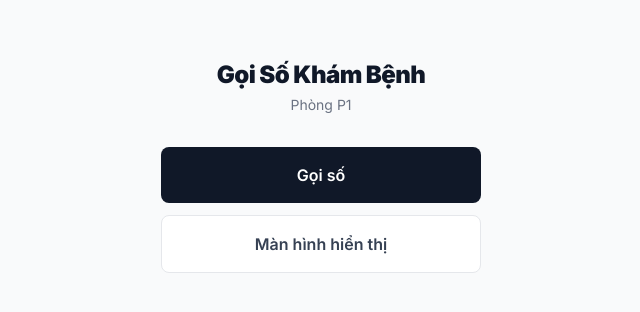
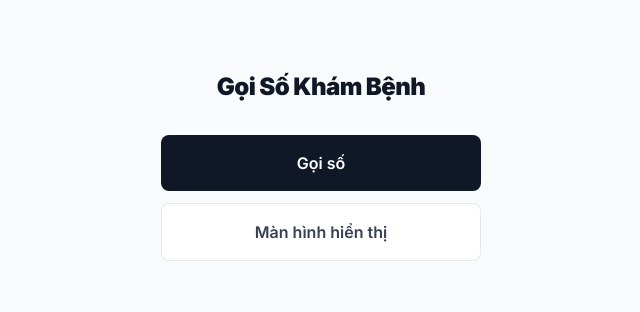
Before and after one commit to mncuchiinhuttt/GoiSoKhamBenh, a SvelteKit app: page / in a window 1280 px wide. Shown: the part 234-546 px from the top of the page, without its empty margins (319-959 px from the left). Built offline with nearby package versions, Linux system fonts and the light colour scheme.

Commit message:
Remove room label from main display and update header title

```diff
--- a/src/routes/+page.svelte
+++ b/src/routes/+page.svelte
@@ -1,7 +1,6 @@
 <div class="flex min-h-screen flex-col items-center justify-center gap-8 bg-gray-50 px-4">
 	<div class="text-center">
 		<h1 class="text-2xl font-black tracking-tight text-gray-900">Gọi Số Khám Bệnh</h1>
-		<p class="mt-1 text-sm text-gray-500">Phòng P1</p>
 	</div>
 
 	<div class="flex w-full max-w-xs flex-col gap-3">
--- a/src/routes/display/+page.svelte
+++ b/src/routes/display/+page.svelte
@@ -116,9 +116,6 @@
 
 <!-- Main display -->
 <div class="flex h-screen select-none flex-col items-center justify-center bg-gray-950">
-	<!-- Room label -->
-	<p class="mb-4 text-sm font-medium tracking-widest text-gray-500 uppercase">Phòng P1</p>
-
 	<!-- Big number — {#key ts} destroys and recreates the element on each new call
 	     (including recalls which have a fresh ts), resetting the CSS animation. -->
 	{#key ws.lastCalled?.ts}
--- a/src/routes/staff/+page.svelte
+++ b/src/routes/staff/+page.svelte
@@ -80,7 +80,7 @@
 	<!-- Header -->
 	<header class="sticky top-0 z-10 border-b border-gray-200 bg-white">
 		<div class="mx-auto flex max-w-3xl items-center justify-between px-4 py-3">
-			<h1 class="text-sm font-semibold text-gray-900">Gọi số – Phòng P1</h1>
+			<h1 class="text-sm font-semibold text-gray-900">Gọi số</h1>
 			<div class="flex items-center gap-2">
 				<span
 					class="inline-block h-2 w-2 rounded-full"
```
